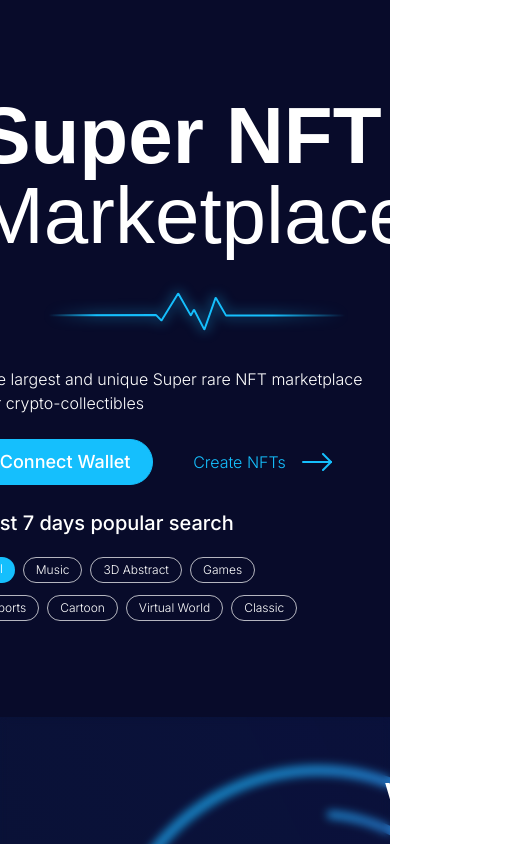
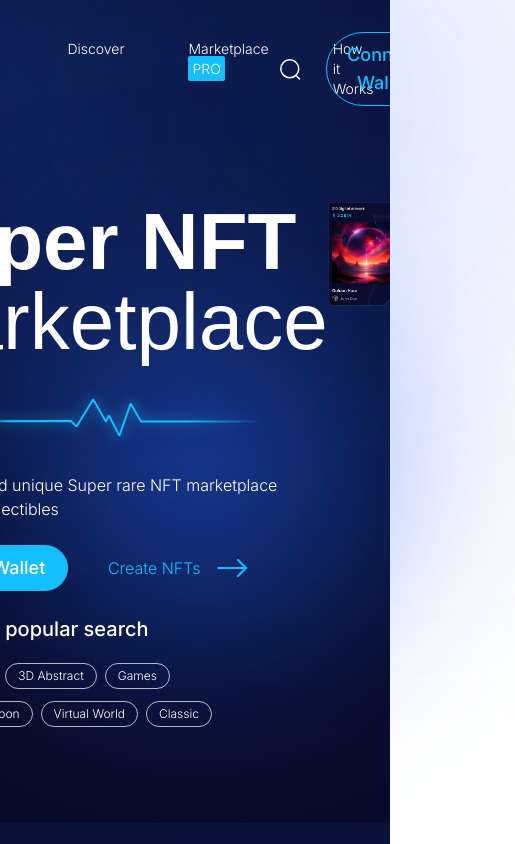
Before and after one commit to tharaka-mts/NFT-Marketplace-app, a React (Vite) app: page / in a window 390 px wide. Shown: the top 844 px of the page, 515 px wide, since content can reach past the window. Built offline with nearby package versions, Linux system fonts and the light colour scheme; a web font is replaced by a local one.

Commit message:
style: responsive hero section

```diff
--- a/src/containers/Hero.jsx
+++ b/src/containers/Hero.jsx
@@ -1,4 +1,4 @@
-import { arrow, beatLine, rectangleHero } from "../assets";
+import { arrow, beatLine, rectangleHero, vectorLine } from "../assets";
 import Button from "../components/Button";
 
 const Hero = () => {
--- a/src/pages/Home.jsx
+++ b/src/pages/Home.jsx
@@ -11,28 +11,20 @@ import {
   Roadmap,
   TopCollection,
 } from "../containers";
-import { vectorLine } from "../assets";
 
 const Home = () => {
   return (
     <div
-      className={`bg-primary w-full flex justify-center font-inter font-light ${styles.paddingX} overflow-hidden`}
+      className={`bg-primary w-full flex justify-center font-inter font-light overflow-hidden`}
     >
-      <div className="w-[1280px] z-20 absolute">
-        <BackgroundBubble className="-top-4 left-10 blur-[150px] md:block hidden lg:scale-100 scale-75" />
-        <BackgroundBubble className="-top-2 right-[5em] blur-[200px] md:block hidden lg:scale-100 scale-75" />
-        <img
-          src={vectorLine}
-          alt="vector-line"
-          className="absolute top-[16rem] -right-5 object-fill md:block hidden lg:scale-100 scale-75"
-        />
-        <BackgroundBubble className="top-[22rem] right-[12em] blur-[120px] md:block hidden lg:scale-100 scale-75" />
+      <div className="lg:w-[1280px] md:w-[800px] w-[640px] z-20 absolute">
+        <BackgroundBubble className="-top-[1em] -left-[2em] blur-[150px] " />
+        <BackgroundBubble className="-top-[1em] right-[3em] blur-[200px] " />
+        <BackgroundBubble className="top-[22em] right-[12em] blur-[120px] " />
       </div>
       <div className="lg:w-[1280px] w-[800px] z-50">
         <div className={`${styles.flexCenter}`}>
-          <div
-            className={`${styles.boxWidth} md:block hidden lg:scale-100 scale-75`}
-          >
+          <div className={`${styles.boxWidth}`}>
             <Navbar />
           </div>
         </div>
```
